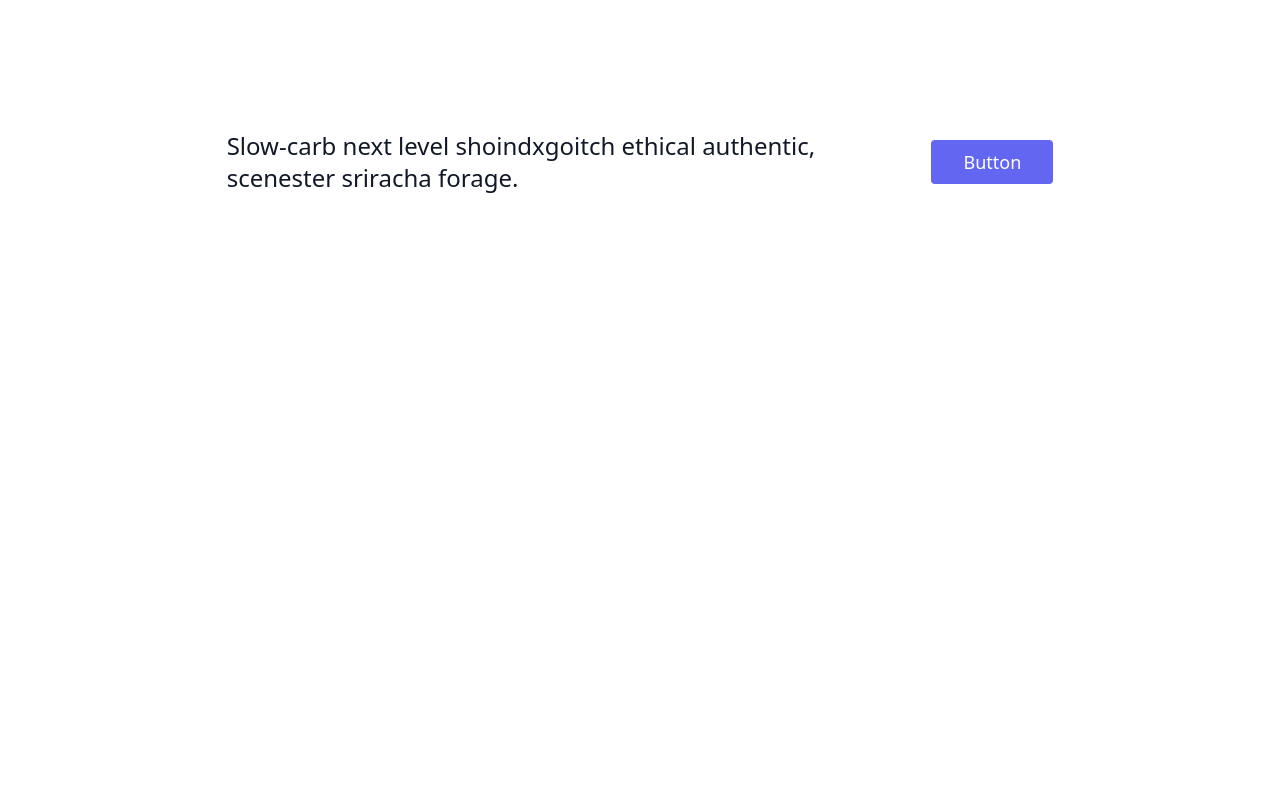
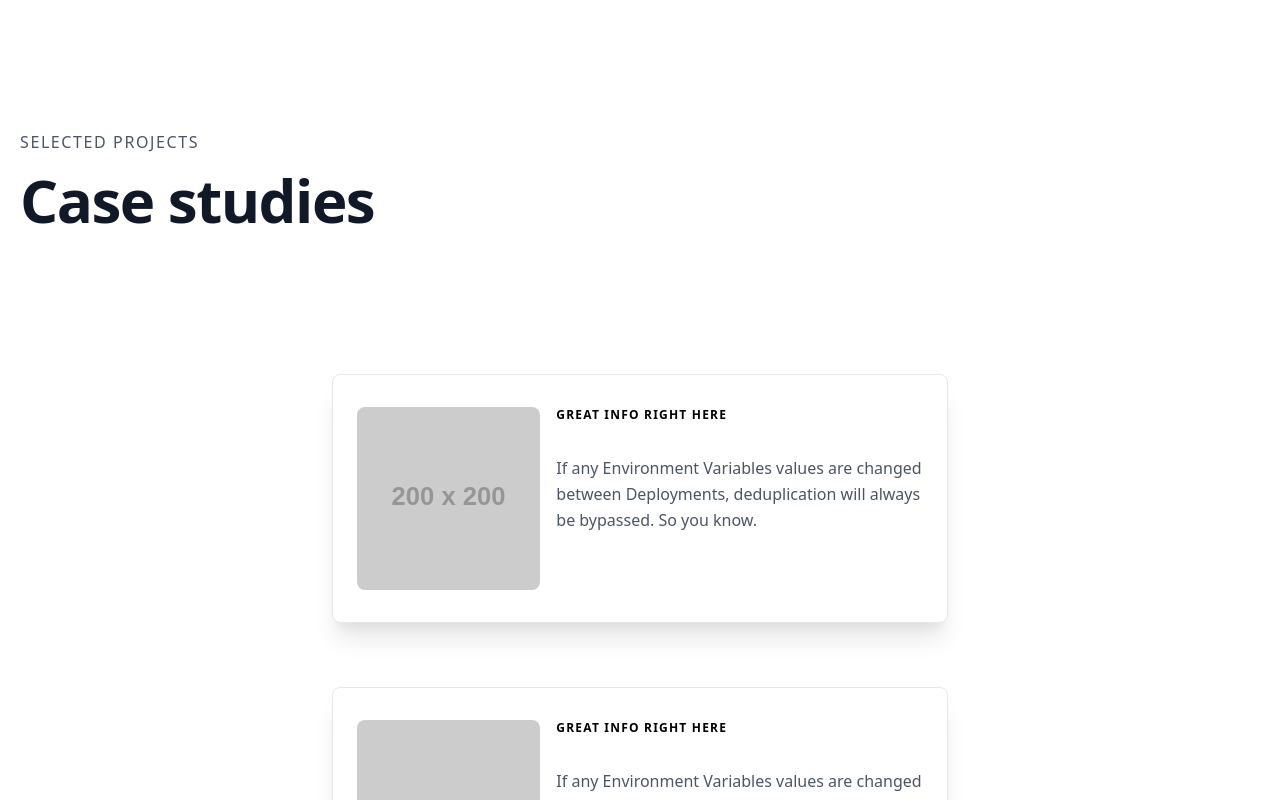
Before and after one commit to hjalbarran/portfolio-v1, a Vue app: page / in a window 1280 px wide. Shown: the part 1280-2080 px from the top of the page. Before the commit the page ends 1570 px from the top, so only its background shows below. Built offline with nearby package versions, Linux system fonts and the light colour scheme.

Commit message:
first adaptations of ProjectCard component to the parent component inside Home

```diff
--- /dev/null
+++ b/src/components/ProjectCard.vue
@@ -0,0 +1,55 @@
+<template>
+    <!-- <div class="lg:w-1/2 sm:w-1/2 p-4">
+      <div class="flex relative">
+        <img alt="gallery" class="absolute inset-0 w-full h-full object-cover object-center" :src="require('@/assets/images/projects/offyrus-project.jpg')">
+        <div class="px-8 py-10 relative z-10 w-full border-4 border-gray-200 bg-white opacity-0 fade-hover">
+          <h2 class="tracking-widest text-sm title-font font-medium text-gray-600 mb-1">WEB DESIGN & BRANDING</h2>
+          <h1 class="title-font text-lg font-medium text-gray-900 mb-3">{{project.title }}</h1>
+          <p class="leading-relaxed">Prestashop Ecommerce</p>
+        </div>
+      </div>
+    </div> -->
+    <div class="container items-center px-5 py-8">
+      <div class="p-6 mx-auto bg-white border rounded-lg shadow-xl lg:w-1/2">
+        <div class="flex flex-col items-start py-2 rounded-lg lg:flex-row">
+          <div class="flex items-center justify-center w-full lg:justify-start lg:w-1/2">
+            <img src="https://dummyimage.com/200x200/F3F4F7/8693ac" alt="placeholder" class="rounded-lg">
+          </div>
+          <div class="flex flex-col w-full text-blueGray-500 lg:ml-4">
+            <h2 class="mt-4 mb-8 text-xs font-semibold tracking-widest text-black uppercase lg:mt-0 title-font"> great info right here</h2>
+            <p class="mb-3 text-base leading-relaxed text-blueGray-500"> If any Environment Variables values are changed between Deployments, deduplication will always be bypassed. So you know. </p>
+          </div>
+        </div>
+      </div>
+    </div>
+    <!-- <div class="container items-center px-5 py-12 lg:px-20 w-full">
+      <div class="p-6 mx-auto bg-white border rounded-lg shadow-xl lg:w-1/2">
+        <div class="flex flex-col items-start py-2 rounded-lg lg:flex-row">
+          <div class="flex items-center justify-center w-full lg:justify-start lg:w-1/2">
+            <img src="https://dummyimage.com/200x200/F3F4F7/8693ac" alt="placeholder" class="rounded-lg">
+          </div>
+          <div class="flex flex-col w-full text-blueGray-500 lg:ml-4">
+            <h2 class="mt-4 mb-8 text-xs font-semibold tracking-widest text-black uppercase lg:mt-0 title-font"> great info right here</h2>
+            <p class="mb-3 text-base leading-relaxed text-blueGray-500"> If any Environment Variables values are changed between Deployments, deduplication will always be bypassed. So you know. </p>
+          </div>
+        </div>
+      </div>
+    </div> -->
+</template>
+
+<script>
+export default {
+  name: 'ProjectCard',
+  props: {
+    project: Object
+  }
+
+}
+</script>
+
+<style scoped>
+.fade-hover:hover {
+  transition:ease-out .3s;
+  opacity: 1
+}
+</style>
--- a/src/views/Home.vue
+++ b/src/views/Home.vue
@@ -85,6 +85,20 @@
     </section>
 
     <section class="text-gray-600 body-font">
+      <div id="fase-1" class="container px-5 py-24 mx-auto">
+        <div class="sm:text-center lg:text-left">
+          <h5 class="tracking-widest text-gray-600 mb-4" v-scrollanimation>SELECTED PROJECTS</h5>
+          <h1 class="text-4xl tracking-tight font-extrabold text-gray-900 sm:text-5xl md:text-6xl mb-32" v-scrollanimation>
+            <span class="block xl:inline">Case studies</span>
+          </h1>
+        </div>
+        <div class="flex flex-wrap -m-4">
+          <project-card v-for="project in projects" :key="project.id" :project="project"/>
+        </div>
+      </div>
+    </section>
+
+    <section class="text-gray-600 body-font">
       <div class="container px-5 py-24 mx-auto">
         <div class="lg:w-2/3 flex flex-col sm:flex-row sm:items-center items-start mx-auto">
           <h1 class="flex-grow sm:pr-16 text-2xl font-medium title-font text-gray-900" v-scrollanimation>Slow-carb next level shoindxgoitch ethical authentic, scenester sriracha forage.</h1>
@@ -96,26 +110,34 @@
 </template>
 
 <script>
-const navigation = []
+import ProjectCard from '@/components/ProjectCard.vue'
+
 
 export default {
   components: {
+    ProjectCard
   },
-  setup () {
+  data () {
     return {
-      navigation
+      projects: [
+        {
+          id: 1,
+          title: 'Offyrus',
+          description: 'description Offyrus'
+        },
+        {
+          id: 2,
+          title: 'Cohen & Aguirre',
+          description: 'description C&A'
+        }
+      ]
     }
   }
+
 }
 </script>
 
 <style scoped>
-.fade-hover:hover {
-  transition:ease-out .3s;
-  opacity: 1
-
-}
-
 .z-index-custom {
   z-index: -1;
 }
```
